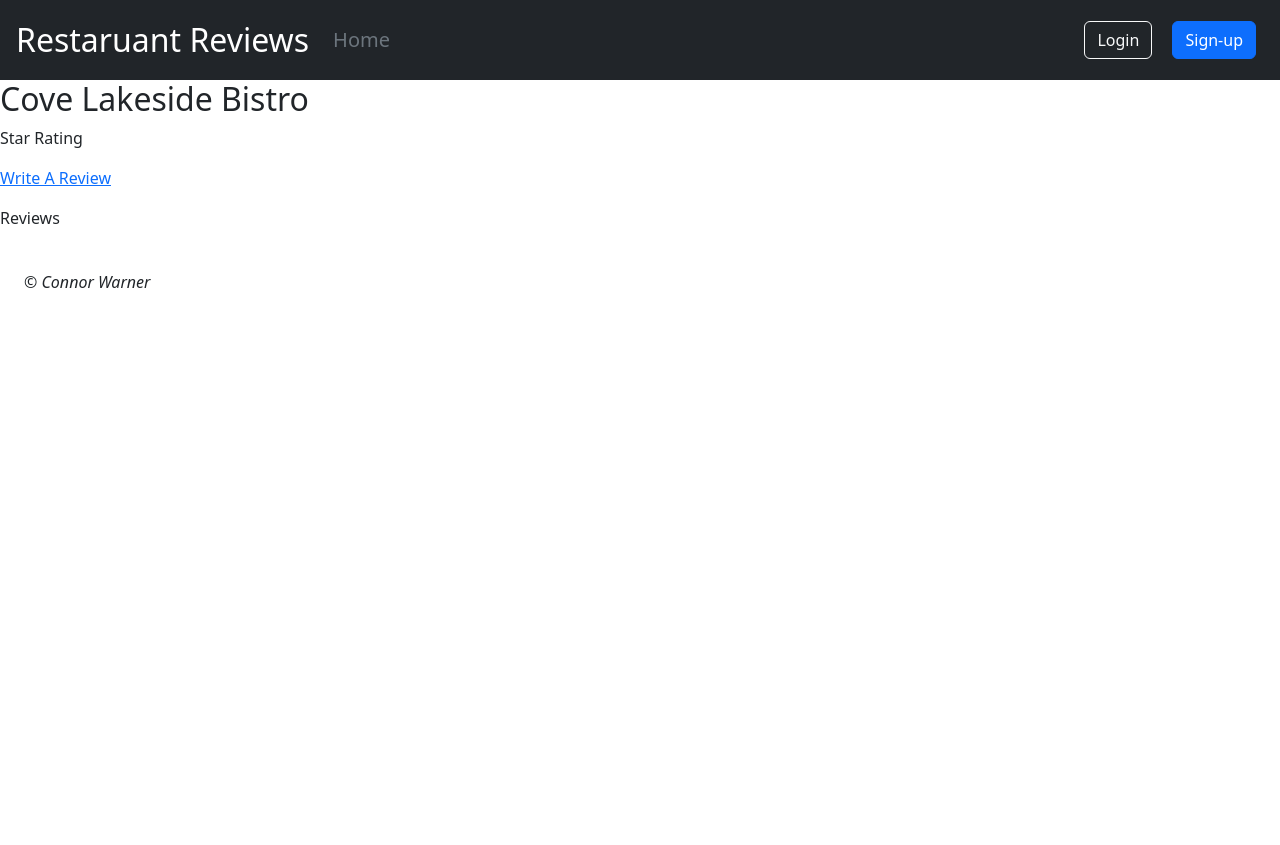
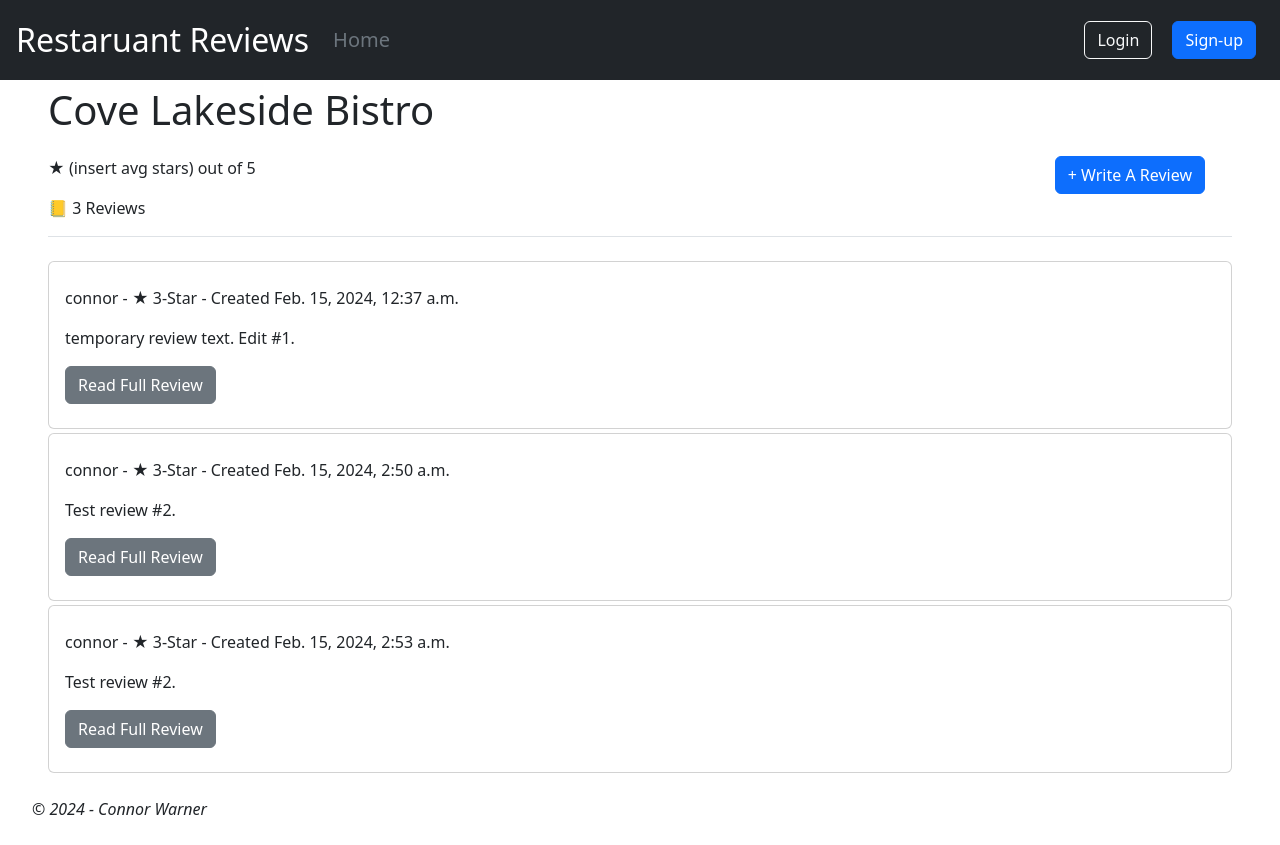
Before and after one commit to CWarner101/restaurant-rating-site, a Django app: page /restaurant/1 in a window 1280 px wide. Before the commit the page ends 288 px from the top, so only its background shows below. Run offline with Django 4.2, Linux system fonts and the light colour scheme; data comes from the database, SQL or seed files in the repository; both versions use the stored data as it was after the commit.

Commit message:
Add bootstrap to review pages. Restaurant detail displays reviews.

```diff
--- a/templates/base.html
+++ b/templates/base.html
@@ -43,8 +43,8 @@ CIS 218
             {% block content %}
             {% endblock content %}
         </div>
-        <footer class="fw-light fst-italic p-4">
-            <p>&copy Connor Warner</p>
+        <footer class="fw-light fst-italic p-2 mt-3 ms-4">
+            <p>&copy 2024 - Connor Warner</p>
         </footer>
     </body>
 </hmtl>
--- a/templates/restaurant_detail.html
+++ b/templates/restaurant_detail.html
@@ -7,14 +7,37 @@ CIS 218
 {% extends "base.html" %}
 
 {% block content %}
-    <div class="restaurant">
-    <h2>{{ restaurant.name }}</h2>
-    <p>Star Rating</p>
-    <p><a href="{% url 'review_create' %}">Write A Review</a></p>
-    <p>Reviews<p>
-        {% for review in review_list  %}
-        <!-- Doesn't work, figure out later -->
-        <p><a href="{% url "review_detail" review.pk %}">{{ review.restaurant }}</a></p>
+<div class="mx-5">
+    <div class="border-bottom mb-4 ">
+        <div class="row">
+            <div class="col-9">
+                <p class="fs-1">{{ restaurant.name }}</p>
+            </div>
+        </div>
+        <div class="row">
+            <div class="col-6">
+                <p>&#9733; (insert avg stars) out of 5</p>
+            </div>
+            <div class="col-md-2 ms-auto ps-auto">
+                <a href="{% url "review_create" %}"><button type="button" class="btn btn-primary">+ Write A Review</button></a>
+            </div>
+        </div>
+        <div class="row">
+            <p>&#128210; {{restaurant.reviews.all.count}} Reviews</p>
+        </div>
+    </div>
+    {% if restaurant.reviews.all.count == 0 %}
+        <p>There are no reviews yet</p>
+    {% else %}
+        {% for review in restaurant.reviews.all %}
+        <div class="card my-1 py-2">
+            <div class="card-body">
+                <p>{{ review.user }} - &#9733; {{ review.rating}}-Star - Created {{ review.created }}</p>
+                <p>{{ review.body }}</p>
+                <a href="{% url "review_detail" review.pk %}"><button type="button" class="btn btn-secondary">Read Full Review</button></a>
+            </div>
+        </div>
         {% endfor %}
-    </div>
+    {% endif %}
+</div>
 {% endblock content %}
```
Also changed, not shown: restaurant_rating/models.py (+1 -15 lines), templates/home.html (+9 -4 lines), templates/review_create.html (+6 -1 lines), templates/review_detail.html (+13 -7 lines), templates/review_update.html (+7 -2 lines), db.sqlite3.
